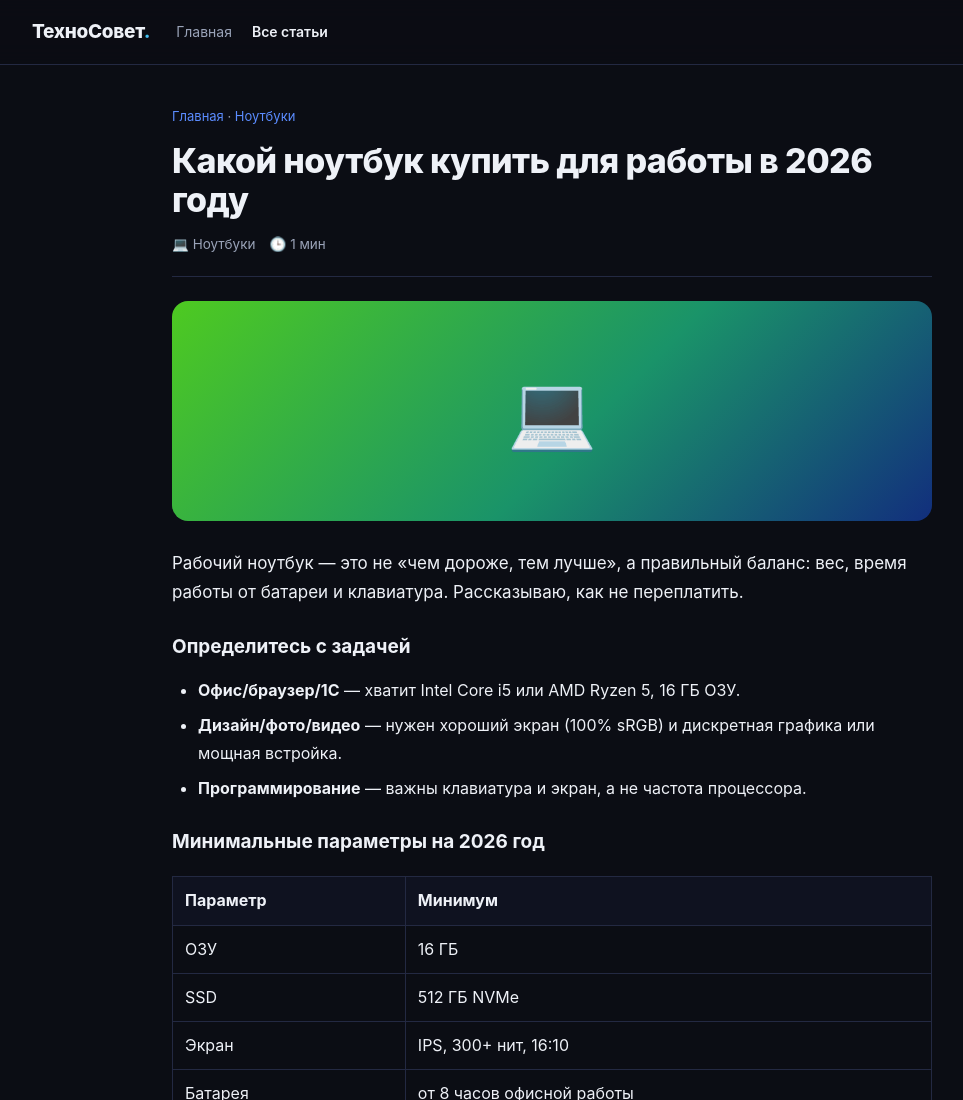
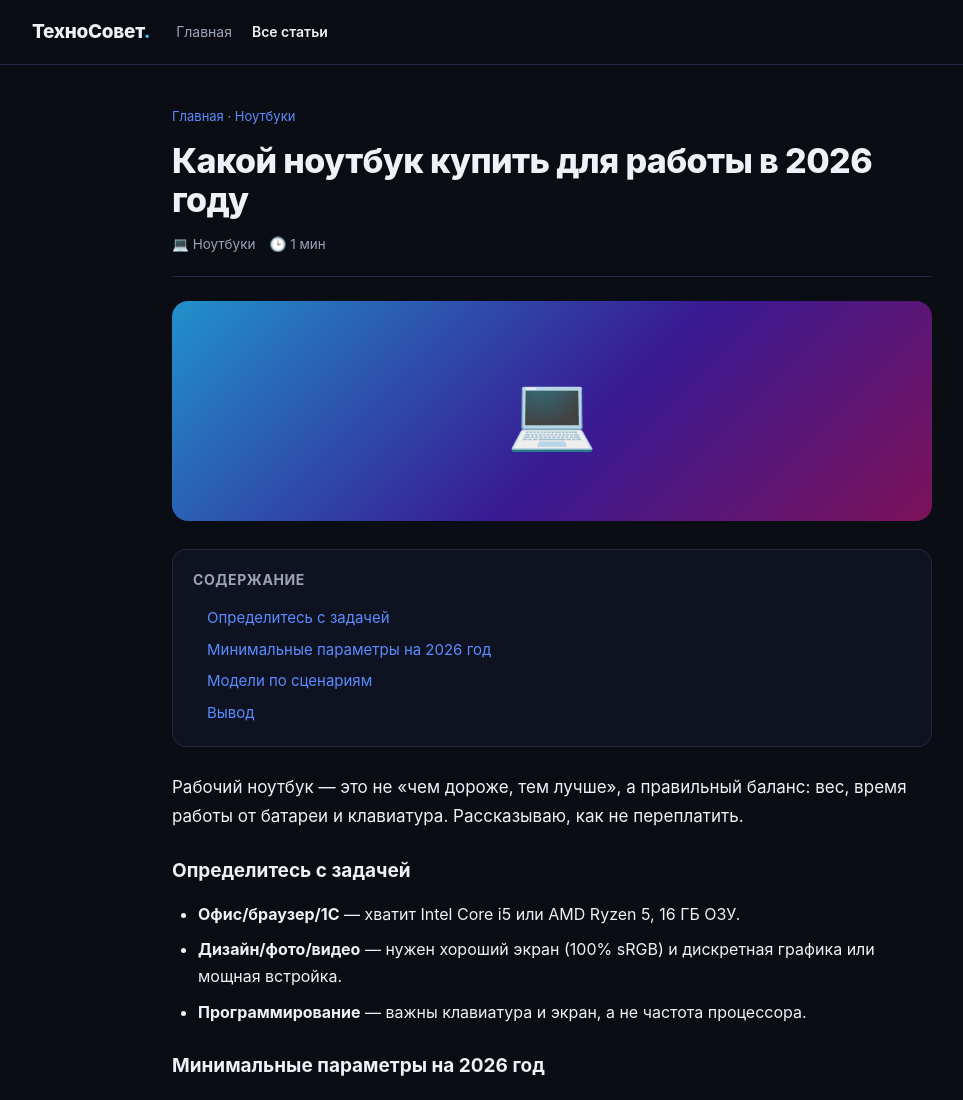
Before and after one commit to Gogi29/technosovet, a plain HTML site: page kakoy-noutbuk-kupit-dlya-raboty-v-2026-godu.html in a window 1280 px wide. Shown: the top 1100 px of the page, without its empty margins (88-1051 px from the left). Drawn offline with Linux system fonts and the light colour scheme.

Commit message:
deploy technosovet

```diff
--- a/kakoy-noutbuk-kupit-dlya-raboty-v-2026-godu.html
+++ b/kakoy-noutbuk-kupit-dlya-raboty-v-2026-godu.html
@@ -22,8 +22,8 @@
 <nav class="topnav"><a href="index.html" class="">Главная</a><a href="all.html" class="on">Все статьи</a></nav>
 </div></header><div class="artpage"><div class="wrap"><article class="art">
 <div class="crmb"><a href="index.html">Главная</a> · <a href="all.html">Ноутбуки</a></div><h1>Какой ноутбук купить для работы в 2026 году</h1><div class="meta"><span>💻 Ноутбуки</span><span>🕒 1 мин</span></div>
-<a class="cover" style="background:linear-gradient(135deg,hsl(104,72%,46%) 0%,hsl(159,70%,34%) 55%,hsl(224,75%,28%) 100%)" href="#top">💻</a>
-
+<a class="cover" style="background:linear-gradient(135deg,hsl(200,72%,46%) 0%,hsl(255,70%,34%) 55%,hsl(320,75%,28%) 100%)" href="#top">💻</a>
+<div class="toc"><div class="t">Содержание</div><a href="#opredelites-s-zadachey" style="padding-left:14px">Определитесь с задачей</a><a href="#minimalnye-parametry-na-2026-god" style="padding-left:14px">Минимальные параметры на 2026 год</a><a href="#modeli-po-stsenariyam" style="padding-left:14px">Модели по сценариям</a><a href="#vyvod" style="padding-left:14px">Вывод</a></div>
 <p>Рабочий ноутбук — это не «чем дороже, тем лучше», а правильный баланс: вес, время работы от батареи и клавиатура. Рассказываю, как не переплатить.</p>
 <h3 id="opredelites-s-zadachey">Определитесь с задачей</h3>
 <ul>
```
